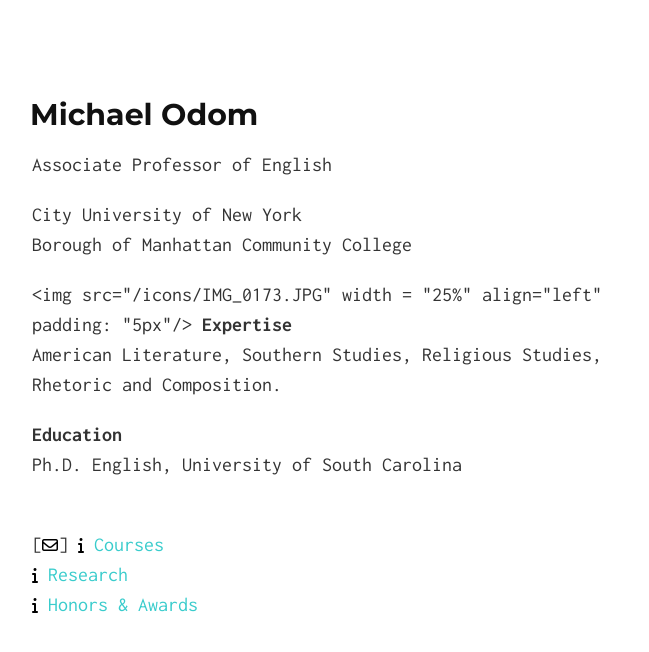
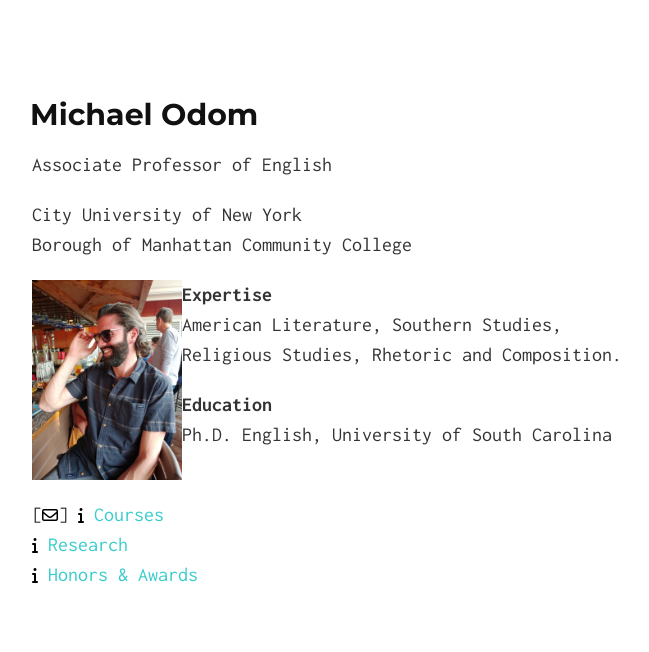
Before and after one commit to michaelodom/michaelodom.github.io, a Jekyll site: the page built from index.md, in a window 1280 px wide. Shown: the top 652 px of the page, without its empty margins (308-957 px from the left). Built offline with Jekyll 4.4.1, drawn with Linux system fonts in a browser that asks for light colours; nearby versions of some CDN libraries; our own code applies the rules of GitHub Pages for plain Markdown files.

Commit message:
Update index.md

```diff
--- a/index.md
+++ b/index.md
@@ -7,7 +7,7 @@ Borough of Manhattan Community College
 
 
 <div style="text-align:left">
-<img src="/icons/IMG_0173.JPG" width = "25%" align="left" padding: "5px"/>
+<img src="/icons/IMG_0173.JPG" width = "25%" align="left" padding="5px"/>
 <strong> Expertise </strong>
 <p> American Literature, Southern Studies, Religious Studies, Rhetoric and Composition. </p>
 <strong> Education </strong>
```
